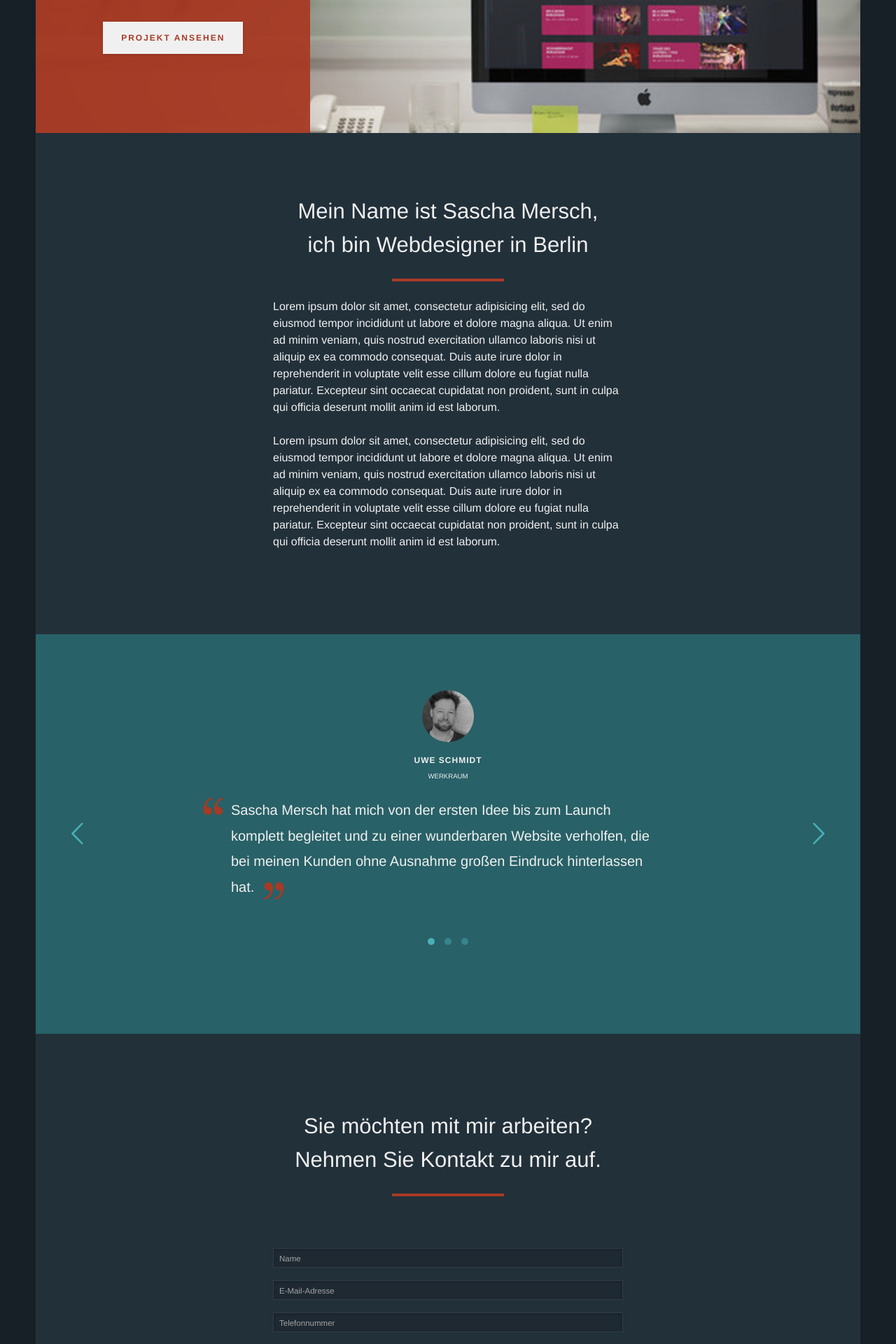
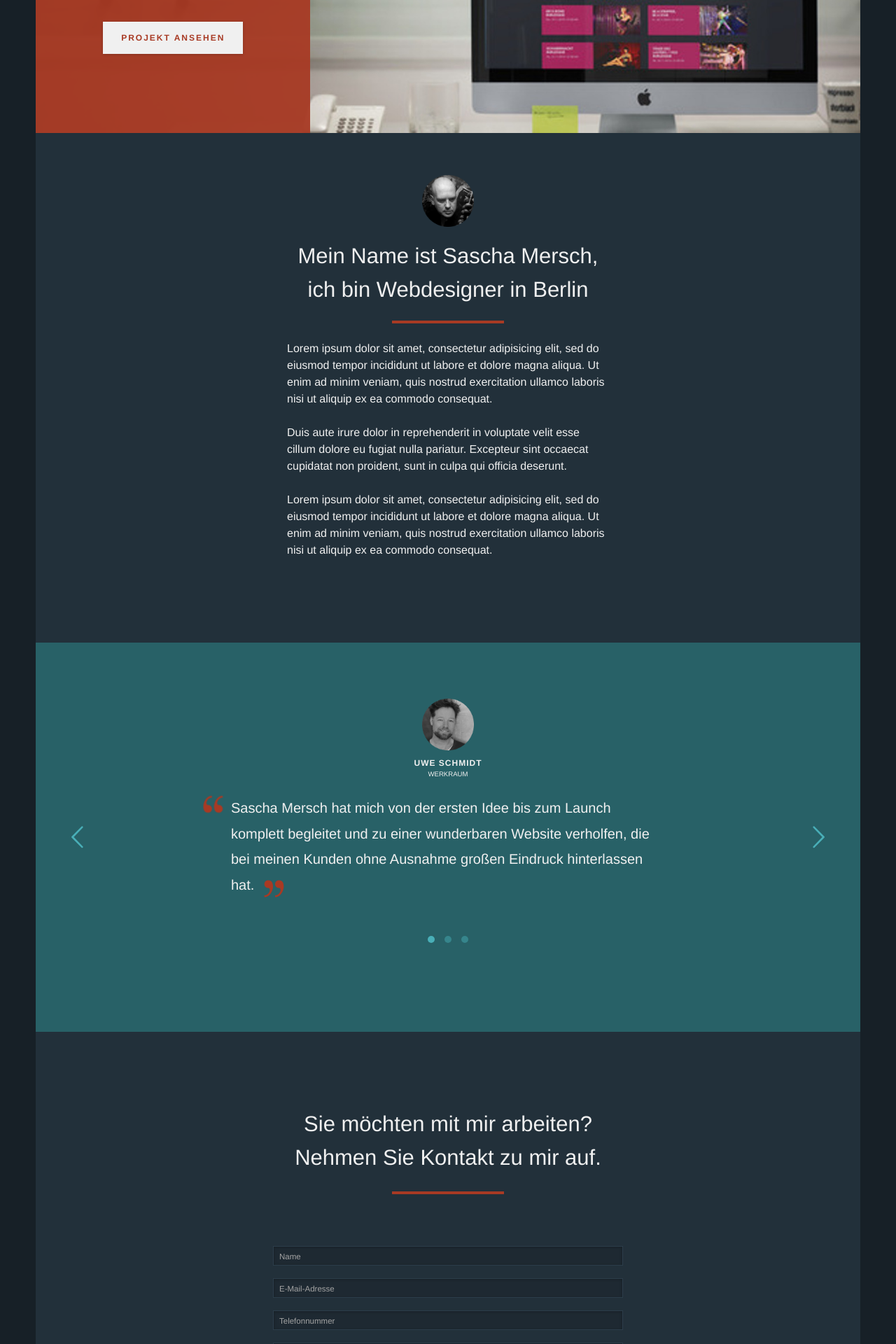
Before and after one commit to rschach/ichzweinull, a Jekyll site: the page built from index.html, in a window 1280 px wide. Shown: the part 1908-3828 px from the top of the page at 70% size. Built offline with Jekyll 4.4.1, drawn with Linux system fonts in a browser that asks for light colours; nearby versions of some CDN libraries; some web fonts are replaced.

Commit message:
About section layout

```diff
--- a/_includes/about.html
+++ b/_includes/about.html
@@ -1,8 +1,12 @@
 <section id="about" class="about">
-  <div class="about-temp">
-  <h1>Mein Name ist Sascha Mersch,<br /> ich bin Webdesigner in Berlin</h1>
-  <p>Lorem ipsum dolor sit amet, consectetur adipisicing elit, sed do eiusmod tempor incididunt ut labore et dolore magna aliqua. Ut enim ad minim veniam, quis nostrud exercitation ullamco laboris nisi ut aliquip ex ea commodo consequat. Duis aute irure dolor in reprehenderit in voluptate velit esse cillum dolore eu fugiat nulla pariatur. Excepteur sint occaecat cupidatat non proident, sunt in culpa qui officia deserunt mollit anim id est laborum.</p>
-  <p>Lorem ipsum dolor sit amet, consectetur adipisicing elit, sed do eiusmod tempor incididunt ut labore et dolore magna aliqua. Ut enim ad minim veniam, quis nostrud exercitation ullamco laboris nisi ut aliquip ex ea commodo consequat. Duis aute irure dolor in reprehenderit in voluptate velit esse cillum dolore eu fugiat nulla pariatur. Excepteur sint occaecat cupidatat non proident, sunt in culpa qui officia deserunt mollit anim id est laborum.</p>
-  </div>
+  <header>
+    <img src="img/avatar-bw.png" alt="Sascha Mersch"/>
+    <h1>Mein Name ist Sascha Mersch,<br />ich bin Webdesigner in Berlin</h1>
+  </header>
+  <article>
+    <p>Lorem ipsum dolor sit amet, consectetur adipisicing elit, sed do eiusmod tempor incididunt ut labore et dolore magna aliqua. Ut enim ad minim veniam, quis nostrud exercitation ullamco laboris nisi ut aliquip ex ea commodo consequat.</p>
+    <p>Duis aute irure dolor in reprehenderit in voluptate velit esse cillum dolore eu fugiat nulla pariatur. Excepteur sint occaecat cupidatat non proident, sunt in culpa qui officia deserunt.</p>
+    <p>Lorem ipsum dolor sit amet, consectetur adipisicing elit, sed do eiusmod tempor incididunt ut labore et dolore magna aliqua. Ut enim ad minim veniam, quis nostrud exercitation ullamco laboris nisi ut aliquip ex ea commodo consequat.</p>
+  </article>
   {% include clients.html %}
 </section>
--- a/_sass/2-modules/_clients.sass
+++ b/_sass/2-modules/_clients.sass
@@ -26,6 +26,7 @@
   .client-name
     display: block
     margin-top: 10px
+    line-height: 0.25
     @extend .small-bold
     letter-spacing: 1px
 
--- a/_sass/3-layout/_contact.sass
+++ b/_sass/3-layout/_contact.sass
@@ -1,8 +1,8 @@
-header
-  padding: 60px 0 0
-
 .contact
   background: $bg-lighter
+
+  header
+    padding: 60px 0 0
 
 .contact-form
   max-width: 500px
--- a/css/main.css
+++ b/css/main.css
@@ -842,6 +842,7 @@ nav.main-nav::after {
   .client-info .client-name {
     display: block;
     margin-top: 10px;
+    line-height: 0.25;
     letter-spacing: 1px; }
   .client-info .client-company {
     font-size: 60%;
@@ -1034,20 +1035,23 @@ figure {
 
 .about {
   background: #22303a;
-  min-height: auto;
-  padding: 40px 0 0; }
-
-.about-temp {
-  margin: 0 auto 120px;
-  max-width: 500px; }
-  .about-temp p {
-    text-align: left; }
-
-header {
   padding: 60px 0 0; }
+  .about header {
+    text-align: center; }
+    .about header img {
+      max-width: 74px; }
+    .about header h1 {
+      margin: 0.35em 0 0.75em; }
+      .about header h1::after {
+        margin: 20px auto 0; }
+  .about article {
+    max-width: 460px;
+    margin: 0 auto 120px; }
 
 .contact {
   background: #22303a; }
+  .contact header {
+    padding: 60px 0 0; }
 
 .contact-form {
   max-width: 500px;
```
Also changed, not shown: _sass/3-layout/_about.sass (+15 -8 lines), img/avatar-bw.png (added), img/sascha-mersch.png.
